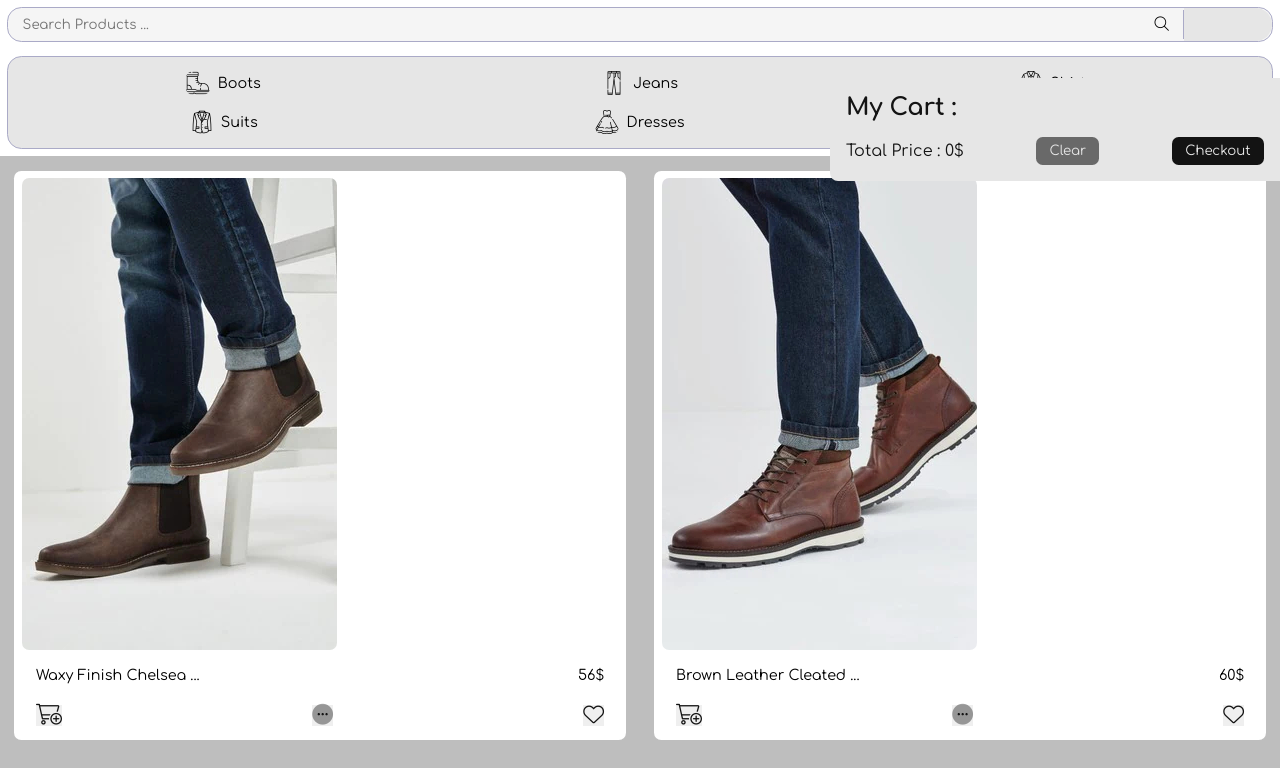
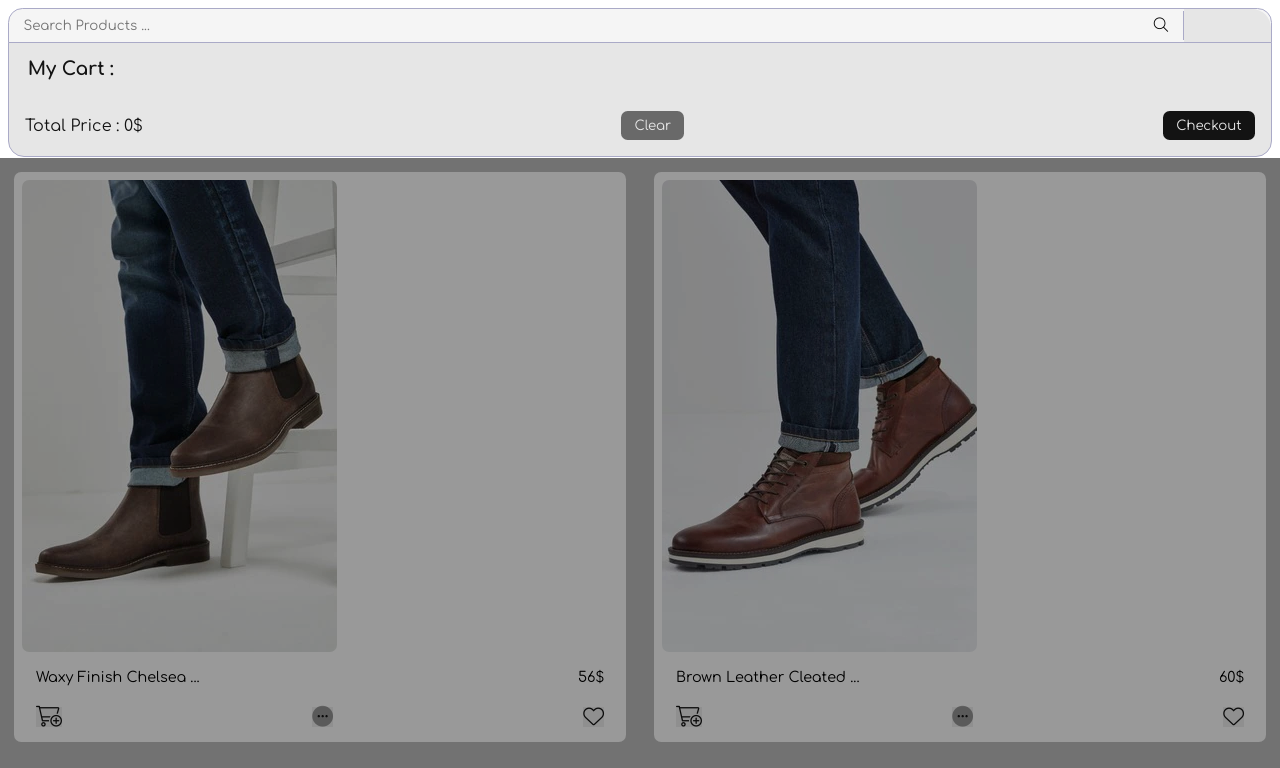
Before and after one commit to moeinmac/FakeSotre, a plain HTML site: page index.html in a window 1280 px wide. Both pictures are taken after a click on the element 1245 px from the left and 24 px from the top of the page. Shown: the top 768 px of the page. Drawn offline with Linux system fonts and the light colour scheme; files that its build step writes are made by us from their sources; a web font is replaced by a local one.

Commit message:
shoot! open and close cart menu all done

```diff
--- a/css/cart.css
+++ b/css/cart.css
@@ -1,5 +1,39 @@
+.product-cart-container{
+     position: absolute;
+     top: -1000px; right: 0;
+     width: 100%; max-height: 400px;
+
+     display: flex;
+     padding: 1em 0;
+     flex-direction: column;
+     gap: 1em;
+     color: #131313;
+     background-color: var(--gColor);
+     transition:ease-in-out .5s;
+     border-radius:0 0 1em 1em;
+     border:1px solid var(--pColor);
+     z-index: 4;
+}
+.product-cart-container.open{
+     top: -107.7px;
+}
+.product-cart-container h3{
+     padding: 0 1em;
+}
+.cart-main{
+     width: 100%;
+     display: flex;
+     flex-direction: column;
+     align-items: center;
+     gap: 1em;
+     padding:0 1em;
+     overflow: auto;
+}
 .product-cart{
+
      flex-direction: row;
+     font-size: .9rem;
+     width: 100%;
 }
 .product-cart:nth-child(3n-2){
      background-color: #aaaac7;
@@ -11,7 +45,7 @@
      background-color: #aab4c7;
 }
 .product-cart-img{
-     width: 70px;
+     width: 40px;
 }
 .product-cart-detail{
      flex-direction: column;
@@ -34,6 +68,7 @@
      align-items: center;
 }
 .cart-footer{
+     padding: 0 1em;
      display: flex;
      justify-content: space-between;
      align-items: center;
--- a/css/header.css
+++ b/css/header.css
@@ -1,8 +1,8 @@
 nav{
+     width: 100%;
      display: flex;
      font-size: .9rem;
      flex-direction: column;
-     padding: .5em;
      gap: 1em;
 }
 
@@ -13,7 +13,9 @@ nav{
      background-color: #f5f5f5;
      border-radius: 1em;
      border:1px solid var(--pColor);
+     transition: .5s;
 }
+
 .searchContainer{
      border-right: 1px solid var(--pColor);
      padding: .5em 1em;
@@ -38,10 +40,17 @@ nav{
 .userButtons > *{
      cursor: pointer;
 }
+
+.menu.open{
+     border-radius: 1em 1em 0 0;
+}
+.menu.menu.open .userButtons{
+     border-radius: 0 1em 0 0;
+}
+
 .cartContainer p{
      display: none;
 }
-
 .category{
      order: 2;
      display: grid;
--- a/css/styles.css
+++ b/css/styles.css
@@ -25,7 +25,12 @@ img{
      --gColor2 : #bebebe;
      --bColor : #131313;
 }
-
+header{
+     padding: .5em;
+     display: flex;
+     flex-direction: column;
+     align-items: center;
+}
 
 main{
      display: grid;
@@ -37,20 +42,10 @@ main{
      transition: .5s;
      font-size: .9rem;
 }
-.aside-container{
-     position: absolute;
-     top: 77.78px; right: 0;
-     display: flex;
-     width: 450px;
-     padding: 1em;
-     flex-direction: column;
-     gap: 1em;
-     color: #131313;
-     background-color: #e6e6e6;
-     transition:ease-in-out .5s;
-     border-radius: 0 0 0 .5em;
-
+main.open{
+     filter: brightness(60%);
 }
-.aside-container.show{
-     top: 77.78px;
+aside{
+     width: 100%;
+     position: relative;
 }
--- a/index.html
+++ b/index.html
@@ -34,15 +34,19 @@
                     </div>
                </div>
           </nav>
+          <aside>
+               <div class="product-cart-container">
+                    <h3>My Cart : </h3>
+                    <div class="cart-main"></div>
+                    <div class="cart-footer">
+                         <div>Total Price : <span>0</span>$</div>
+                         <button class="clearButton">Clear</button>
+                         <button class="checkoutButton">Checkout</button>
+                    </div>
+               </div>
+          </aside>
      </header>
      <main></main>
-     <aside class="product-cart-container aside-container">
-          <h2>My Cart : </h2>
-          <div class="cart-footer">
-               <div>Total Price : <span>0</span>$</div>
-               <button class="clearButton">Clear</button>
-               <button class="checkoutButton">Checkout</button>
-          </div>
-     </aside>
+
 </body>
 </html>
--- a/js/app.js
+++ b/js/app.js
@@ -6,12 +6,15 @@ const main = document.querySelector('main');
 const search = document.querySelector('.searchContainer input');
 const navItems = document.querySelectorAll('nav ul');
 const cartCounter = document.querySelector('.cartCounter')
-const asideContainer = document.querySelector('.aside-container');
+const productCartContainer = document.querySelector('.product-cart-container');
+const menu = document.querySelector('.menu');
+const cartContainer = document.querySelector('.cartContainer')
 
 // ! EventListener
 document.addEventListener('DOMContentLoaded',getProducts);
 search.addEventListener('input' , searchProducts);
 navItems.forEach(navItem => navItem.addEventListener('click',filterProducts));
+cartContainer.addEventListener('click',openCartMenu);
 
 // ? Get All Products
 async function getProducts() {
@@ -116,7 +119,13 @@ async function addToCartButton(ev) {
                <i class="fa-solid fa-trash-can"></i>
           </div>
      `
-     const cartFooter = document.querySelector('.cart-footer');
-     asideContainer.insertBefore(productCart,cartFooter);
+     const cartMain = document.querySelector('.cart-main');
+     cartMain.appendChild(productCart)
      totalPrice(cartFooter.childNodes[1],productAdded.price);
 }
+
+function openCartMenu() {
+     productCartContainer.classList.toggle('open')
+     main.classList.toggle('open')
+     menu.classList.toggle('open')
+}
```
